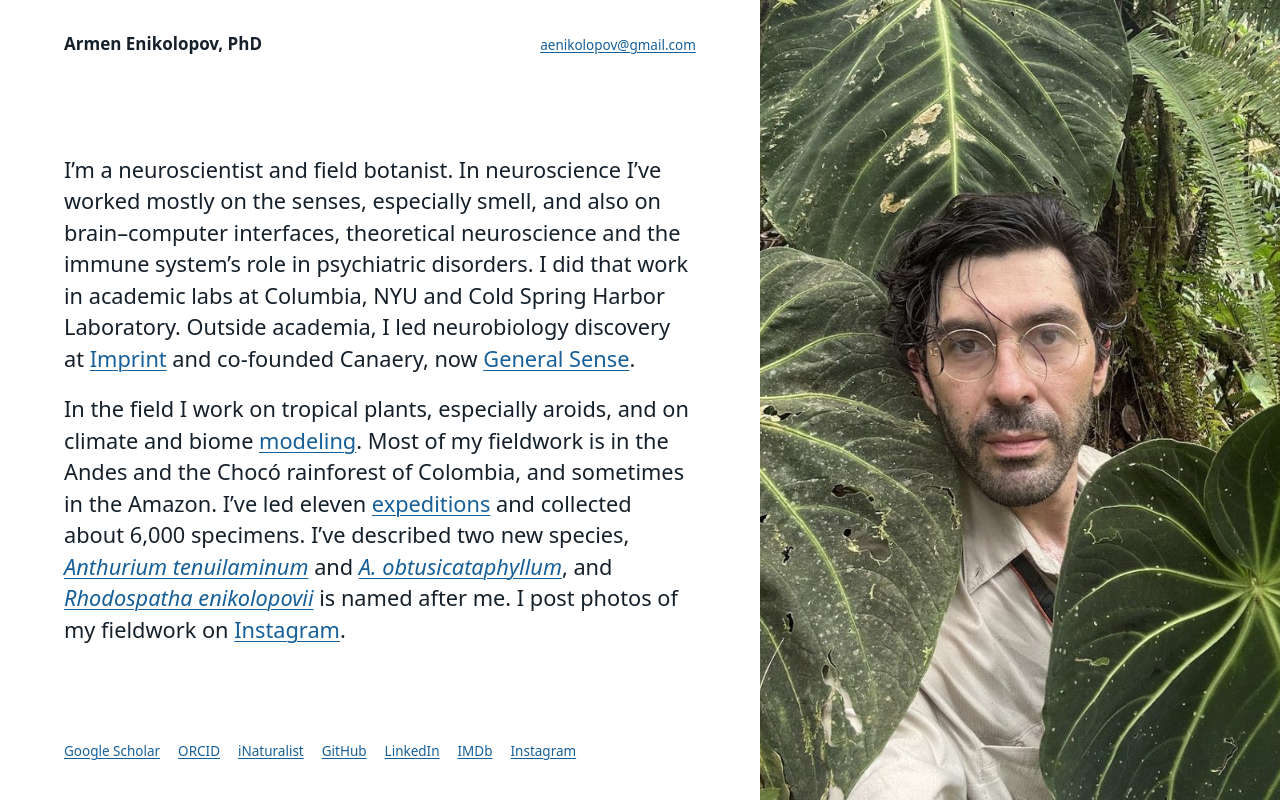
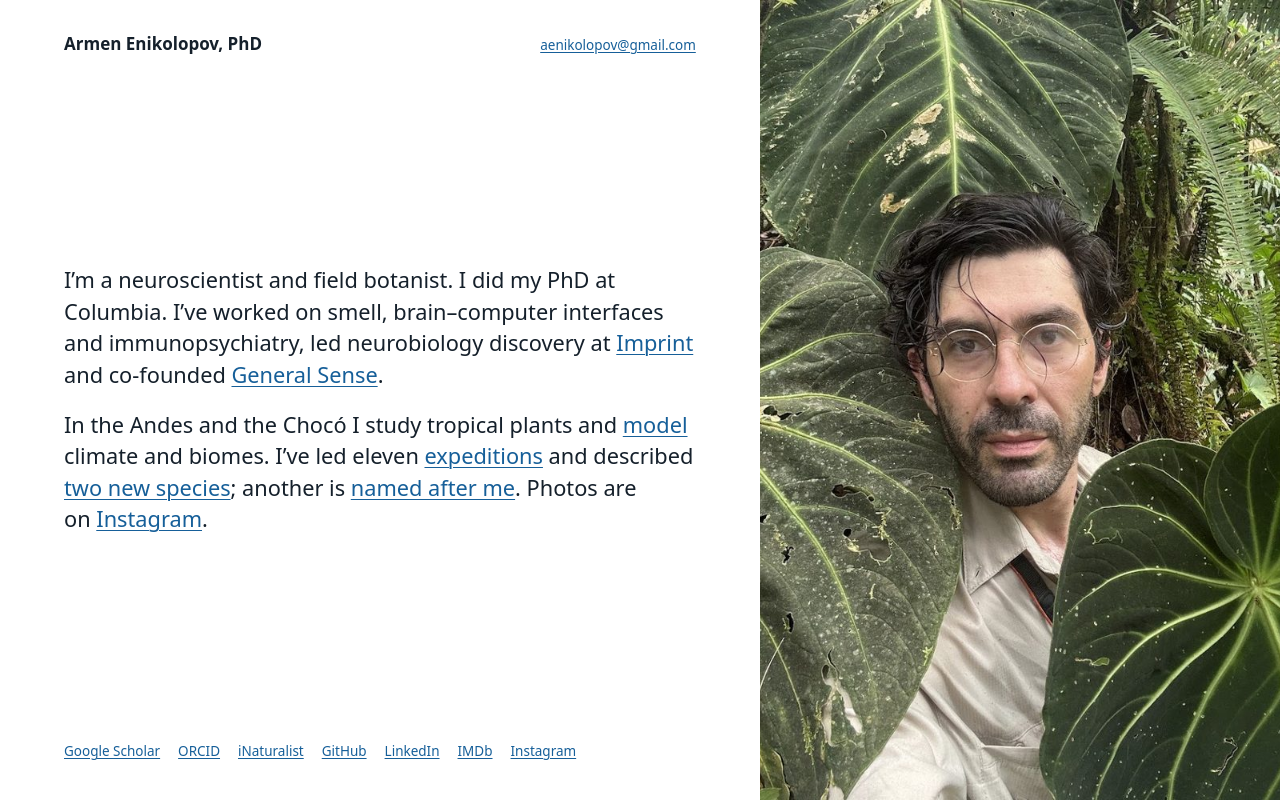
Before and after one commit to armenenikolopov/armenenikolopov.com, a plain HTML site: page index.html in a window 1280 px wide. Drawn offline with Linux system fonts and the light colour scheme.

Commit message:
Shorter home page text, with the Columbia PhD
Co-Authored-By: Claude Opus 5.5 <noreply@anthropic.com>
Claude-Session: https://claude.ai/code/session_016a4QX2oRqpG1jaVbB4m7ox

```diff
--- a/index.html
+++ b/index.html
@@ -53,8 +53,8 @@ h1{margin:0;font-size:17px;line-height:24px;font-weight:650}
     </header>
 
     <div class="about">
-      <p>I’m a neuroscientist and field botanist. In neuroscience I’ve worked mostly on the senses, especially smell, and also on brain–computer interfaces, theoretical neuroscience and the immune system’s role in psychiatric disorders. I did that work in academic labs at Columbia, NYU and Cold Spring Harbor Laboratory. Outside academia, I led neurobiology discovery at <a href="https://imprint.org/">Imprint</a> and co-founded Canaery, now <a href="https://www.generalsense.com/">General Sense</a>.</p>
-      <p>In the field I work on tropical plants, especially aroids, and on climate and biome <a href="https://github.com/armenenikolopov/HoldridgeLifeZoneMap">modeling</a>. Most of my fieldwork is in the Andes and the Chocó rainforest of Colombia, and sometimes in the Amazon. I’ve led eleven <a href="expeditions.html">expeditions</a> and collected about 6,000 specimens. I’ve described two new species, <a href="https://www.ipni.org/n/77374788-1"><em>Anthurium tenuilaminum</em></a> and <a href="https://www.ipni.org/n/77374789-1"><em>A. obtusicataphyllum</em></a>, and <a href="https://powo.science.kew.org/taxon/urn:lsid:ipni.org:names:77370529-1"><em>Rhodospatha enikolopovii</em></a> is named after me. I post photos of my fieldwork on <a href="https://www.instagram.com/permanentfieldtrip/">Instagram</a>.</p>
+      <p>I’m a neuroscientist and field botanist. I did my PhD at Columbia. I’ve worked on smell, brain–computer interfaces and immunopsychiatry, led neurobiology discovery at <a href="https://imprint.org/">Imprint</a> and co-founded <a href="https://www.generalsense.com/">General Sense</a>.</p>
+      <p>In the Andes and the Chocó I study tropical plants and <a href="https://github.com/armenenikolopov/HoldridgeLifeZoneMap">model</a> climate and biomes. I’ve led eleven <a href="expeditions.html">expeditions</a> and described <a href="expeditions.html#peru-2024">two new species</a>; another is <a href="https://powo.science.kew.org/taxon/urn:lsid:ipni.org:names:77370529-1">named after me</a>. Photos are on <a href="https://www.instagram.com/permanentfieldtrip/">Instagram</a>.</p>
     </div>
 
     <ul class="links" aria-label="Elsewhere online">
```
